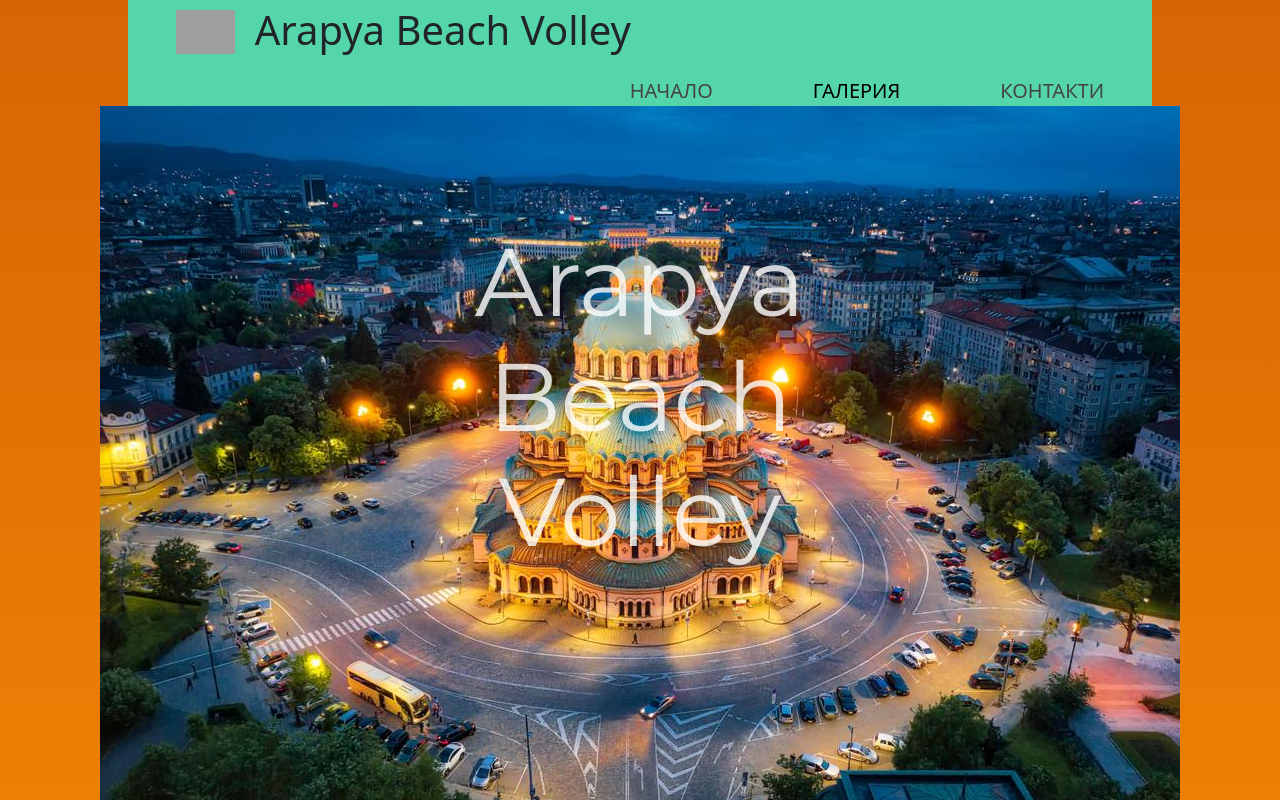
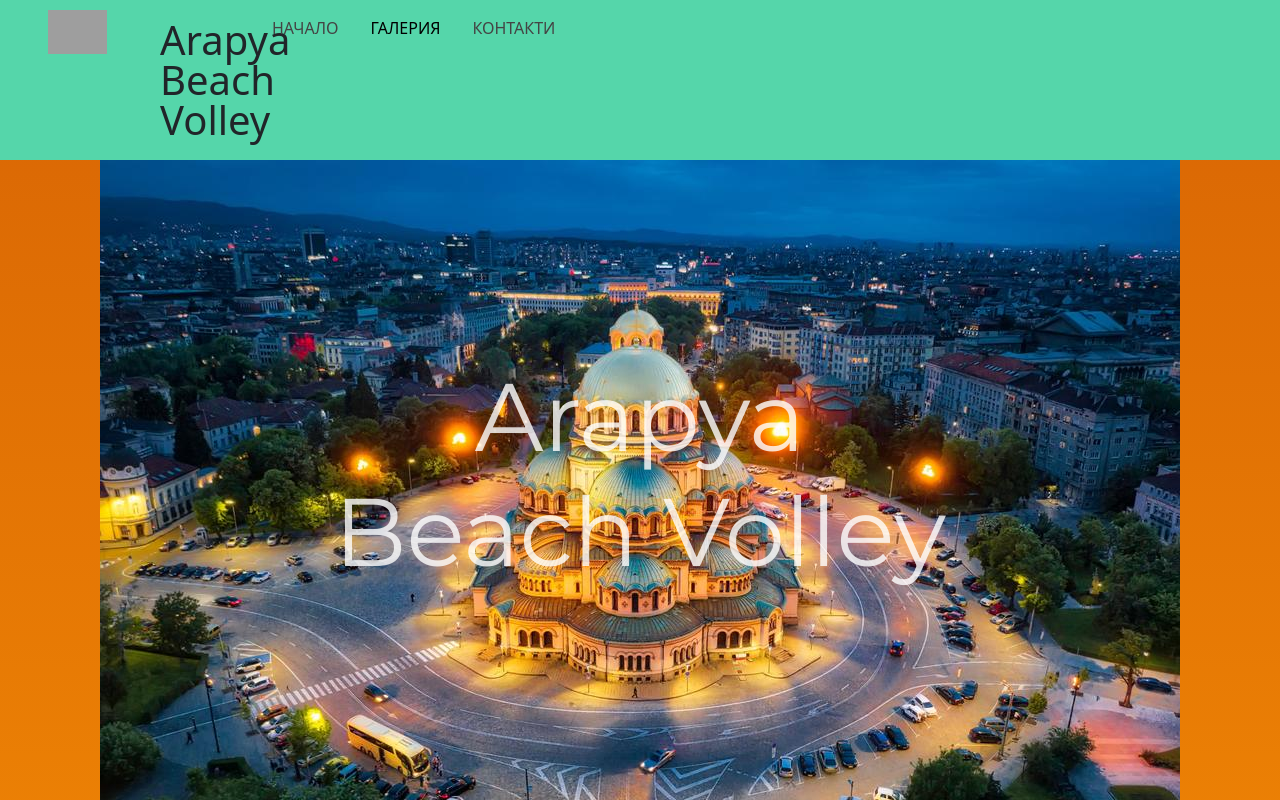
Before and after one commit to IAndreev1/Arapya-Beach-Volley, a Vue app in the folder arapyaVolley/: page / in a window 1280 px wide. Shown: the top 800 px of the page. Built offline with nearby package versions, Linux system fonts and the light colour scheme; grey boxes are pictures that could not be loaded.

Commit message:
Basic start ideas.

```diff
--- a/arapyaVolley/src/assets/main.css
+++ b/arapyaVolley/src/assets/main.css
@@ -4,7 +4,7 @@
   margin: 0 auto;
   padding: 0rem;
   font-weight: normal;
-  max-width: 1024px;
+
 }
 
 a,
--- a/arapyaVolley/src/components/NavBar.vue
+++ b/arapyaVolley/src/components/NavBar.vue
@@ -33,6 +33,8 @@ export default {
 .header-class {
   background: #55d6aa;
   padding: 0 3em;
+  display: grid;
+  grid-template-columns: 2em 10em 20em;
 }
 
 
@@ -46,11 +48,11 @@ header::after {
 .logo {
   padding: 10px 0;
   max-height: 4em;
-  float: left;
+
 }
 
 nav {
-  float: right;
+
 
 }
 
@@ -64,7 +66,7 @@ nav ul {
 
 nav li {
   display: inline-block;
-  margin-left: 100px; /* Adjust the margin as needed */
+  margin-left: 2em; /* Adjust the margin as needed */
   padding-top: 1em;
 }
 
@@ -72,7 +74,7 @@ nav a {
   color: #444;
   text-decoration: none;
   text-transform: uppercase;
-  font-size: 20px;
+  font-size: 1em;
 }
 
 
@@ -87,15 +89,18 @@ nav a {
 h1 {
 
   display: inline-block;
-  margin: 10px 20px; /* Adjust the margin as needed */
+  margin: 0.5em 2em; /* Adjust the margin as needed */
   line-height: 1;
   vertical-align: middle;
 }
 
-@media (max-width: 1200px) {
+@media (max-width: 800px) {
+
   .header-class {
     background: #55d6aa;
     padding: 0 1em;
+    background: #f8f8f8;
   }
 }
+
 </style>
```
